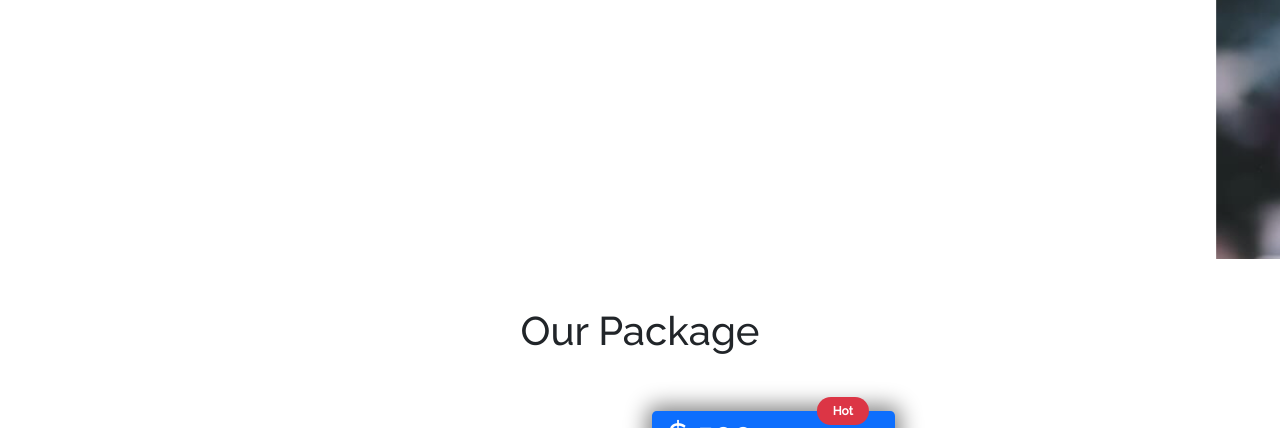
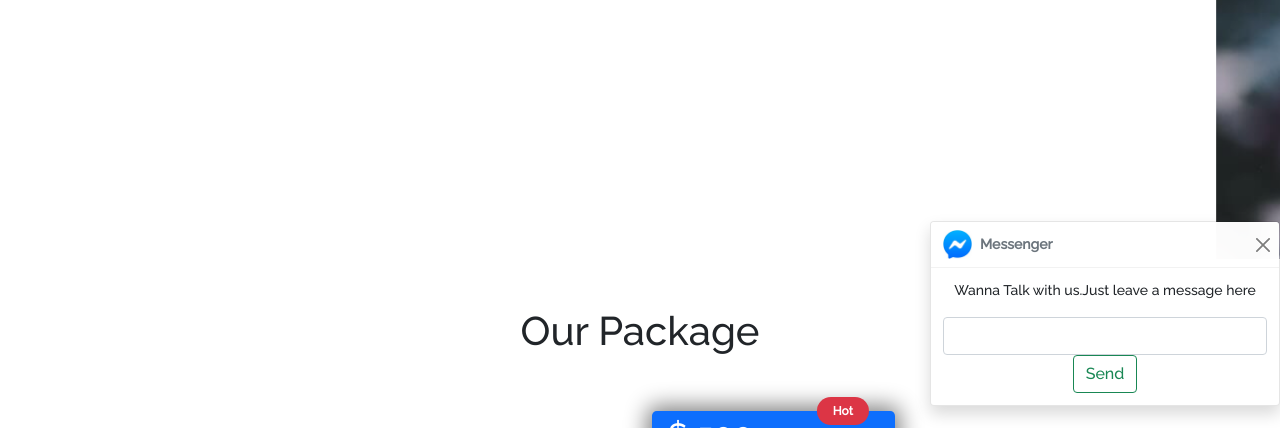
Before and after one commit to sabbir211/convention-center, a plain HTML site: page index.html in a window 1280 px wide. Shown: the part 394-822 px from the top of the page. Drawn offline with nearby package versions, Linux system fonts and the light colour scheme.

Commit message:
toast added

```diff
--- a/index.html
+++ b/index.html
@@ -269,15 +269,32 @@
                 </div>
             </div>
         </section>
+        <!-- toast is here -->
+        <div class="toast show position-fixed end-0 bottom-0" role="alert" aria-live="assertive" aria-atomic="true">
+            <div class="toast-header">
+                <img src="images/messenger.jpg" width="29px" class="rounded me-2" alt="...">
+                <strong class="me-auto">Messenger</strong>
+                <button type="button" class="btn-close" data-bs-dismiss="toast" aria-label="Close"></button>
+            </div>
+            <div class="toast-body text-center">
+                <form action="">
+                    <p>Wanna Talk with us.Just leave a message here</p>
+                    <input type="text" class=" form-control">
+                    <button type="submit" class="btn btn-outline-success"> Send</button>
+                </form>
+
+
+            </div>
+        </div>
     </main>
     <footer class="bg-black text-center text-white ">
 
         <div class="mt-5 p-4 d-flex  flex-lg-row flex-column justify-content-center ">
             <p class="mx-3 fs-3">Get Our app</p>
             <div>
-                <button class="btn btn-outline-success m-2"><i class="fab fa-apple pe-2"></i>App Store</button>
+                <a href="https://apps.apple.com/us/app/programming-hero-coding-fun/id1478201849" target="blank" class="btn btn-outline-success m-2"><i class="fab fa-apple pe-2"></i>App Store</a>
                 <div>
-                    <button class="btn btn-outline-success m-2"> <img src="images/playstore.png" width="20px" alt=""> Play Store</button>
+                    <a class="btn btn-outline-success" target="blank" href="https://play.google.com/store/apps/details?id=com.learnprogramming.codecamp"> <img src="images/playstore.png" width="20px" alt=""> Play Store</a>
                 </div>
             </div>
         </div>
```
Also changed, not shown: images/messenger.jpg (added).
